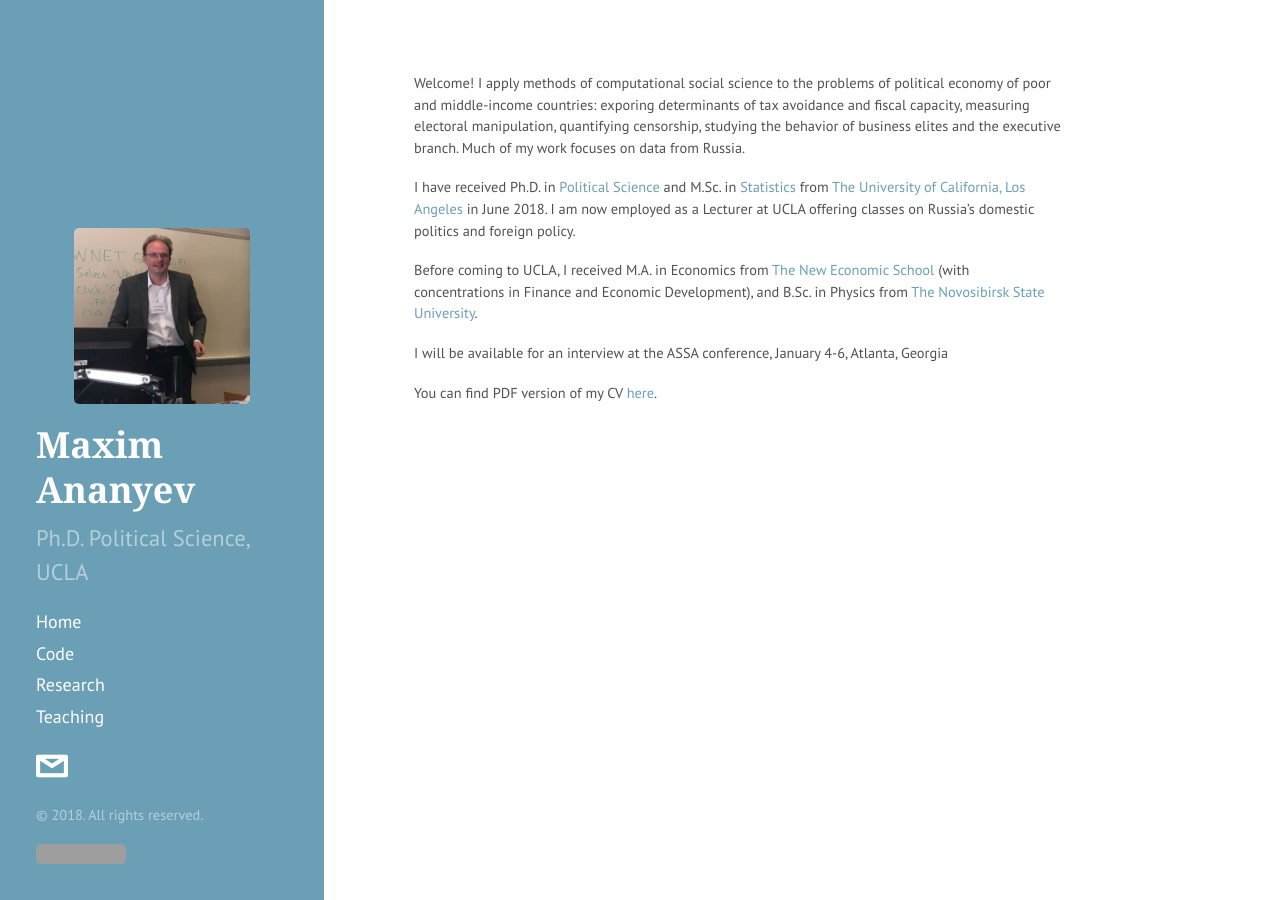
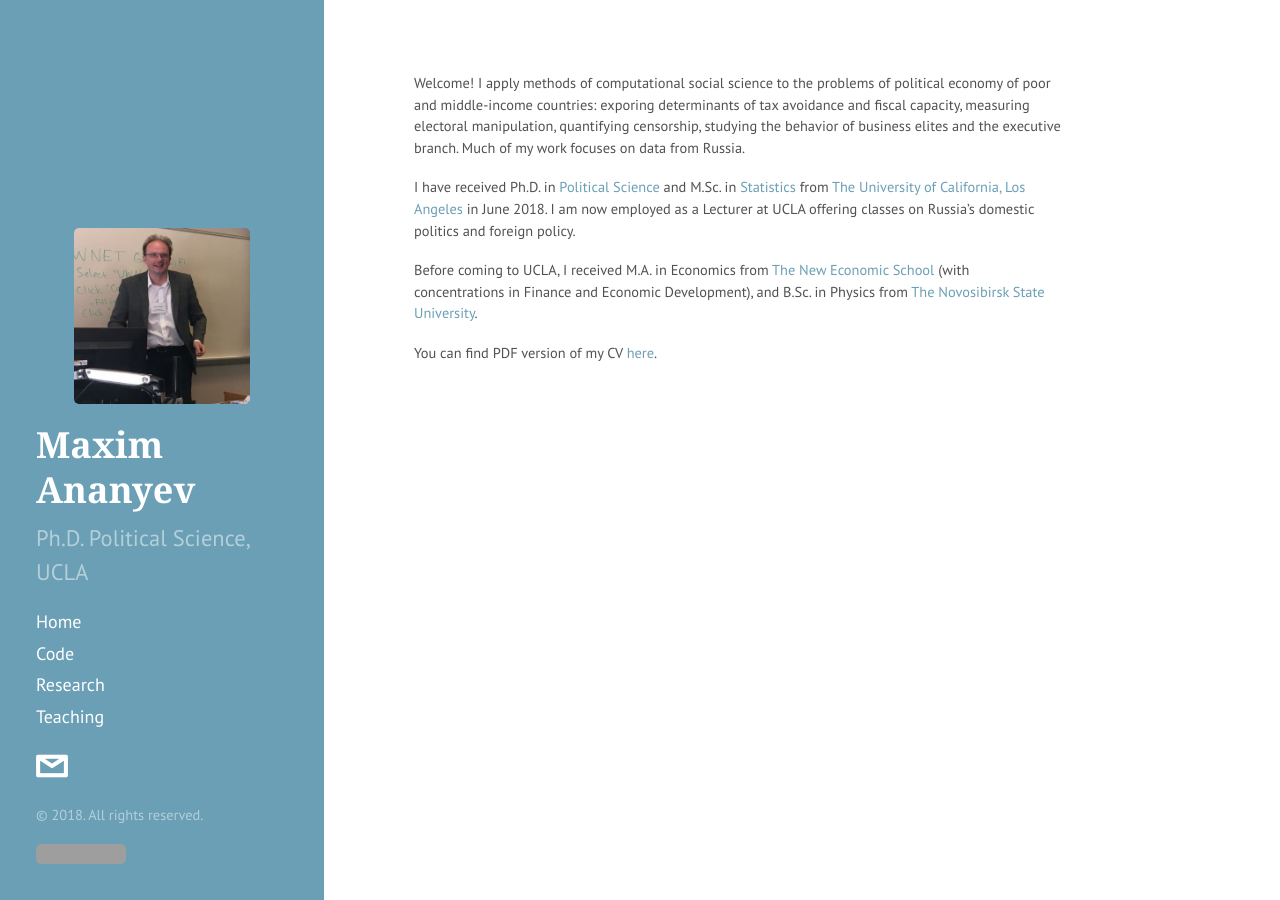
Before and after one commit to avtishin/avtishin.github.io, a Jekyll site: the page built from index.md, in a window 1280 px wide. Built offline with Jekyll 4.4.1, drawn with Linux system fonts in a browser that asks for light colours; Markdown is read by kramdown in place of the engine named in the settings; comment, search, counter and statistics services are not loaded; grey boxes are pictures that could not be loaded.

Commit message:
Update index.md

```diff
--- a/index.md
+++ b/index.md
@@ -9,6 +9,4 @@ I have received Ph.D. in [Political Science](http://polisci.ucla.edu/) and M.Sc.
 
 Before coming to UCLA, I received M.A. in Economics from [The New Economic School](https://www.nes.ru/en/home/?lang=en) (with concentrations in Finance and Economic Development), and B.Sc. in Physics from [The Novosibirsk State University](https://english.nsu.ru/).
 
-I will be available for an interview at the ASSA conference, January 4-6, Atlanta, Georgia
-
 You can find PDF version of my CV [here](assets/ananyevcv.pdf).
```
